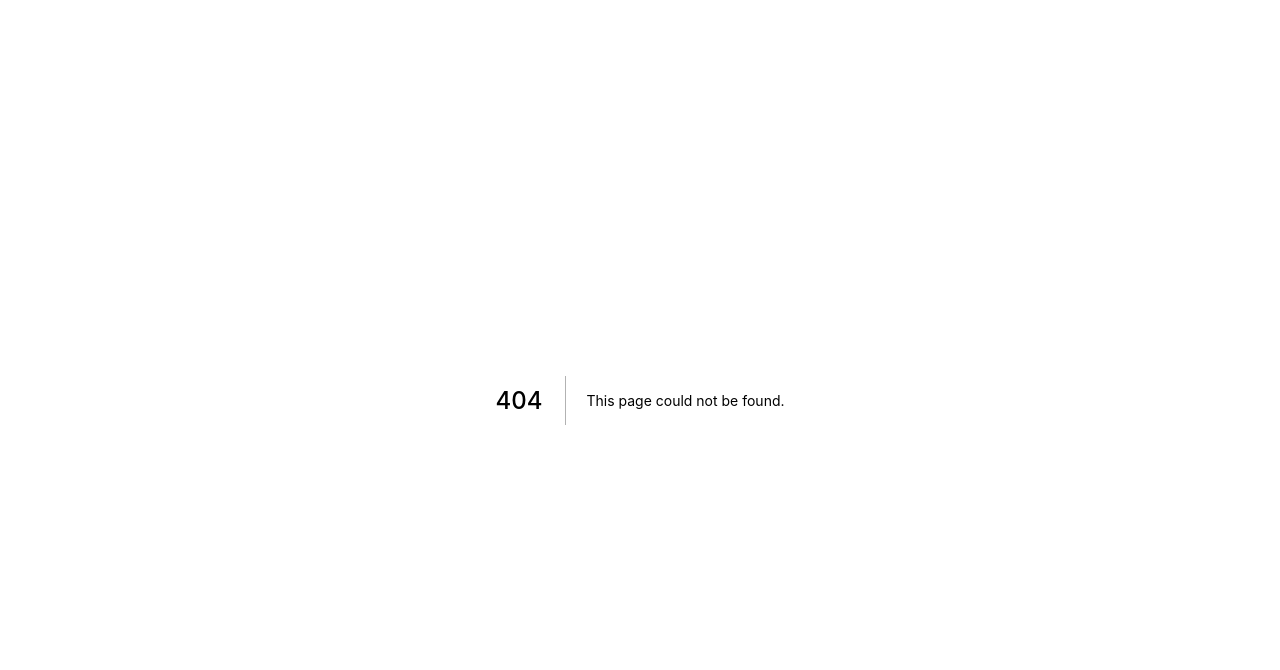
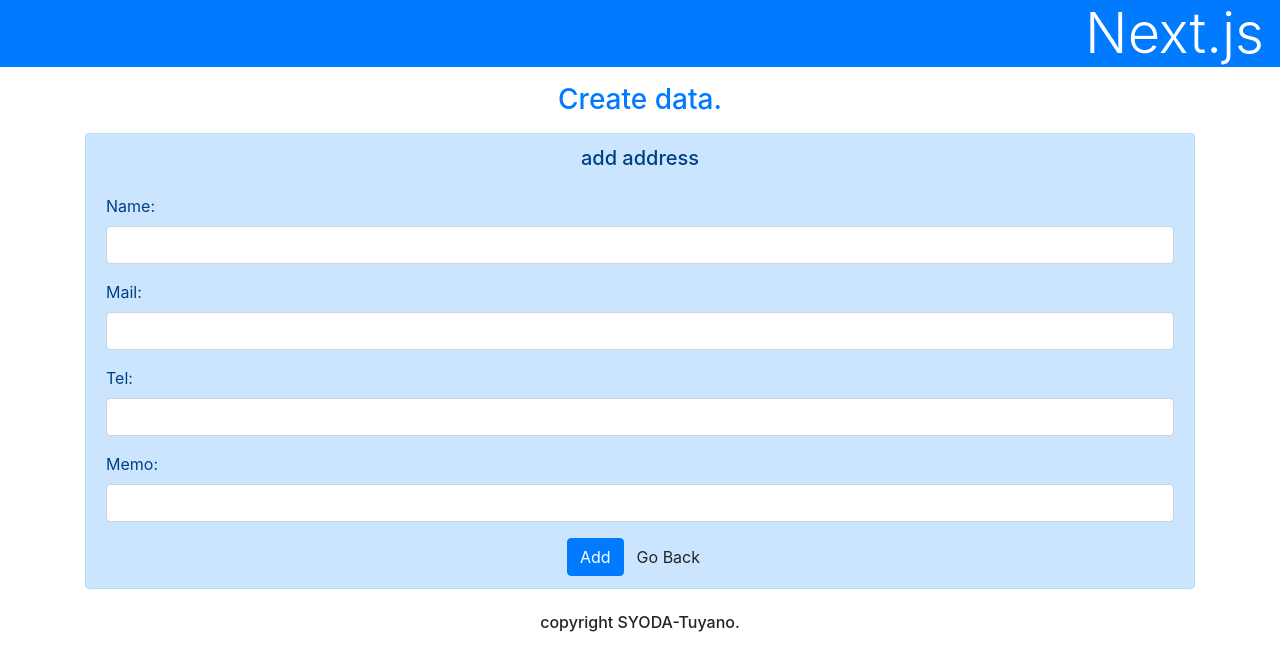
Before and after one commit to undefeated-davout/next-ts-firebase, a Next.js app: page /address/add in a window 1280 px wide. Before the commit this address had no page. Shown: the top 670 px of the page. Built offline with nearby package versions, Linux system fonts and the light colour scheme; no server answers; sample sign-in values are in the browser's storage.

Commit message:
add: Addページ

```diff
--- /dev/null
+++ b/pages/address/add.tsx
@@ -0,0 +1,96 @@
+import { useState, useEffect } from 'react';
+import firebase from 'firebase';
+import Link from 'next/link';
+import { useRouter } from 'next/router';
+
+import Layout from '../../components/Layout';
+import '../../components/fire';
+
+const db = firebase.firestore();
+const auth = firebase.auth();
+
+export default function Add() {
+  const [message, setMessage] = useState('add address');
+  const [name, setName] = useState('');
+  const [mail, setMail] = useState('');
+  const [tel, setTel] = useState('');
+  const [memo, setMemo] = useState('');
+  const router = useRouter();
+
+  // ログインしてなければトップページに戻る
+  useEffect(() => {
+    if (auth.currentUser == null) {
+      router.push('/address');
+    }
+  }, []);
+
+  // name, mail, tel, memoの入力処理
+  const onChangeName = (e: React.FormEvent<HTMLInputElement>) => {
+    setName(e.currentTarget.value);
+  };
+  const onChangeMail = (e: React.FormEvent<HTMLInputElement>) => {
+    setMail(e.currentTarget.value);
+  };
+  const onChangeTel = (e: React.FormEvent<HTMLInputElement>) => {
+    setTel(e.currentTarget.value);
+  };
+  const onChangeMemo = (e: React.FormEvent<HTMLInputElement>) => {
+    setMemo(e.currentTarget.value);
+  };
+
+  // アドレスの登録
+  const doAction = () => {
+    const ob = {
+      name: name,
+      mail: mail,
+      tel: tel,
+      memo: memo,
+      flag: false,
+    };
+
+    if (auth.currentUser !== null && auth.currentUser.email !== null) {
+      db.collection('address')
+        .doc(auth.currentUser.email)
+        .collection('address')
+        .doc(mail)
+        .set(ob)
+        .then((ref) => {
+          router.push('/address');
+        });
+    }
+  };
+
+  return (
+    <div>
+      <Layout header="Next.js" title="Create data.">
+        <div className="alert alert-primary text-center">
+          <h5 className="mb-4">{message}</h5>
+          <div className="text-left">
+            <div className="form-group">
+              <label>Name:</label>
+              <input type="text" onChange={onChangeName} className="form-control" />
+            </div>
+            <div className="form-group">
+              <label>Mail:</label>
+              <input type="text" onChange={onChangeMail} className="form-control" />
+            </div>
+            <div className="form-group">
+              <label>Tel:</label>
+              <input type="text" onChange={onChangeTel} className="form-control" />
+            </div>
+            <div className="form-group">
+              <label>Memo:</label>
+              <input type="text" onChange={onChangeMemo} className="form-control" />
+            </div>
+          </div>
+          <button onClick={doAction} className="btn btn-primary">
+            Add
+          </button>
+          <Link href="/address">
+            <button className="btn">Go Back</button>
+          </Link>
+        </div>
+      </Layout>
+    </div>
+  );
+}
```
Also changed, not shown: pages/address/index.tsx (+5 -3 lines).
